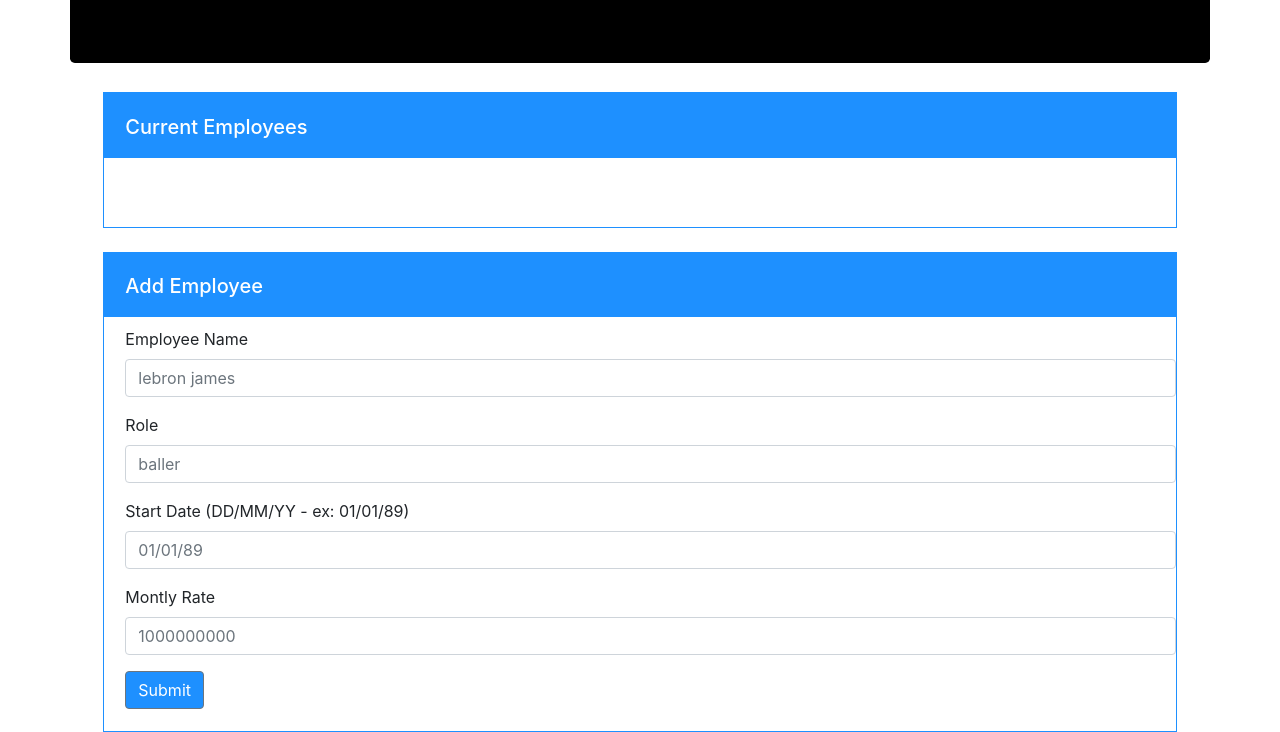
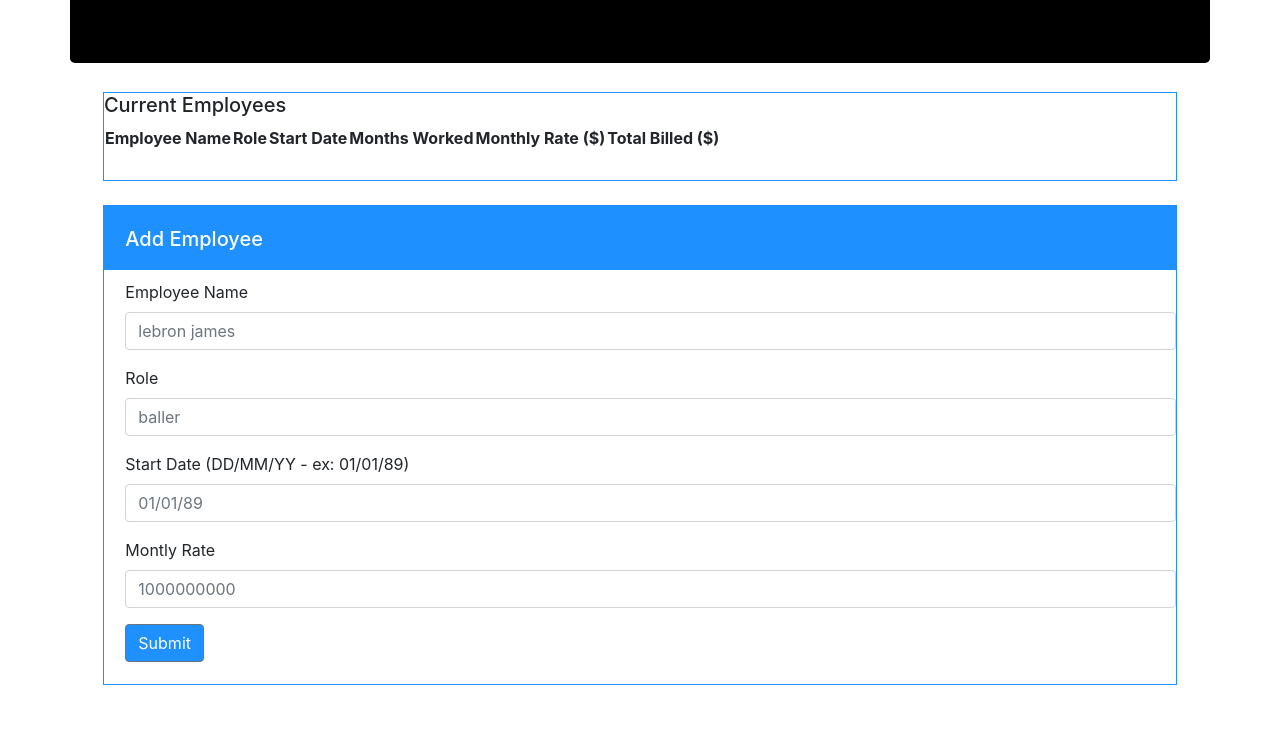
Before and after one commit to monircederstrom/Employee, a plain HTML site: page public/index.html in a window 1280 px wide. Shown: the part 204-936 px from the top of the page. After the commit the page ends 889 px from the top, so only its background shows below. Drawn offline with nearby package versions, Linux system fonts and the light colour scheme.

Commit message:
link correct js file

```diff
--- a/public/index.html
+++ b/public/index.html
@@ -26,11 +26,29 @@
 
   <div class="row">
     <div class="articles">
-        <div class="parameters">
-          <h5> Current Employees</h5>
-        </div>
-        <div class="whatever">
-        </div>
+      <div class=“parameters”>
+        <h5> Current Employees</h5>
+
+       <table class=“tableEmployees”>
+         <tr>
+           <th>Employee Name   </th>
+           <th>Role</th>
+           <th>Start Date</th>
+           <th>Months Worked</th>
+           <th>Monthly Rate ($)</th>
+           <th>Total Billed ($)</th>
+         </tr>
+         <tr>
+           <td id=“name”></td>
+           <td id=“role”></td>
+           <td id=“startDate”></td>
+           <td id=“monthsWorked”></td>
+           <td id=“monthlyRate”></td>
+           <td id=“totalBilled”></td>
+         </tr>
+
+       </table>
+      </div>
     </div>
 
   </div>
@@ -72,6 +90,6 @@
     <script src="https://code.jquery.com/jquery-3.2.1.slim.min.js" integrity="sha384-KJ3o2DKtIkvYIK3UENzmM7KCkRr/rE9/Qpg6aAZGJwFDMVNA/GpGFF93hXpG5KkN" crossorigin="anonymous"></script>
     <script src="https://cdnjs.cloudflare.com/ajax/libs/popper.js/1.12.9/umd/popper.min.js" integrity="sha384-ApNbgh9B+Y1QKtv3Rn7W3mgPxhU9K/ScQsAP7hUibX39j7fakFPskvXusvfa0b4Q" crossorigin="anonymous"></script>
     <script src="https://maxcdn.bootstrapcdn.com/bootstrap/4.0.0/js/bootstrap.min.js" integrity="sha384-JZR6Spejh4U02d8jOt6vLEHfe/JQGiRRSQQxSfFWpi1MquVdAyjUar5+76PVCmYl" crossorigin="anonymous"></script>
-    <script src="nyt-app.js"></script>
+    <script src="index.js"></script>
   </body>
 </html>
```
